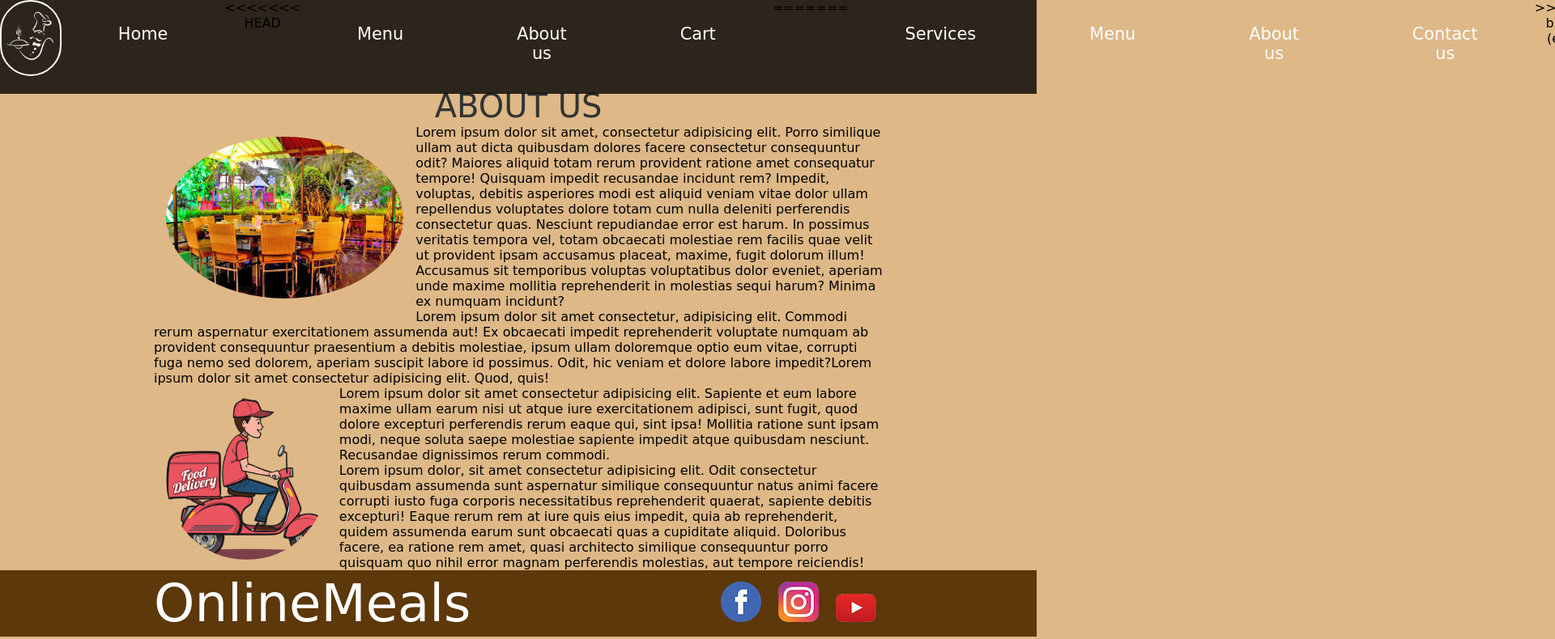
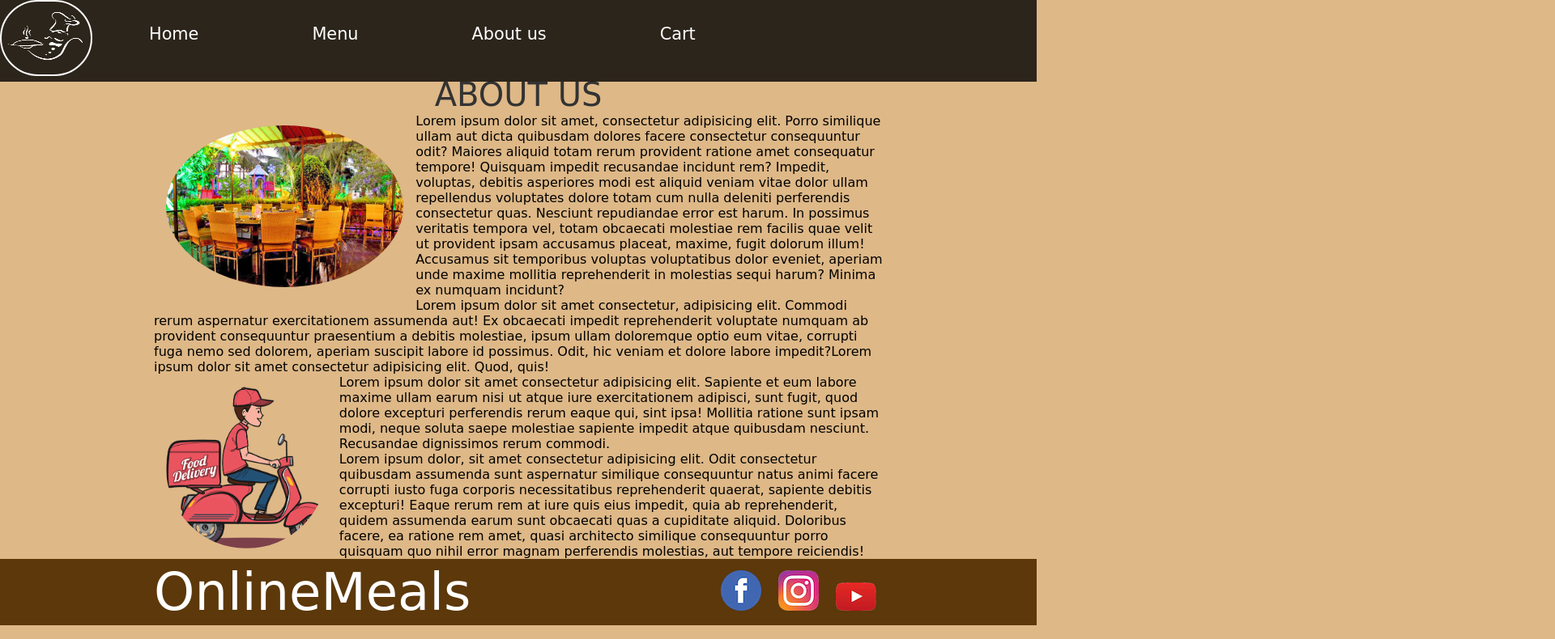
Before and after one commit to tdishant/Food-Cart, a plain HTML site: page aboutus.html in a window 1280 px wide. Shown: the top 790 px of the page at 81% size, 1920 px wide, since content can reach past the window. Drawn offline with Linux system fonts and the light colour scheme.

Commit message:
edit navbar

```diff
--- a/aboutus.html
+++ b/aboutus.html
@@ -150,16 +150,9 @@
 
          <ul>
              <li class="item"><a href="./index.html">Home</a></li>
-<<<<<<< HEAD
              <li class="item"><a href="./Menu.html">Menu</a></li>
              <li class="item"><a href="#">About us</a></li>
              <li class="item"><a href="cart.html">Cart</a></li>
-=======
-             <li class="item"><a href="./index.html#services">Services</a></li>
-             <li class="item"><a href="Menu.html">Menu</a></li>
-             <li class="item"><a href="#">About us</a></li>
-             <li class="item"><a href="./index.html#contactus">Contact us</a></li>
->>>>>>> b2004fe (edited)
          </ul>
 
     </nav>
```
